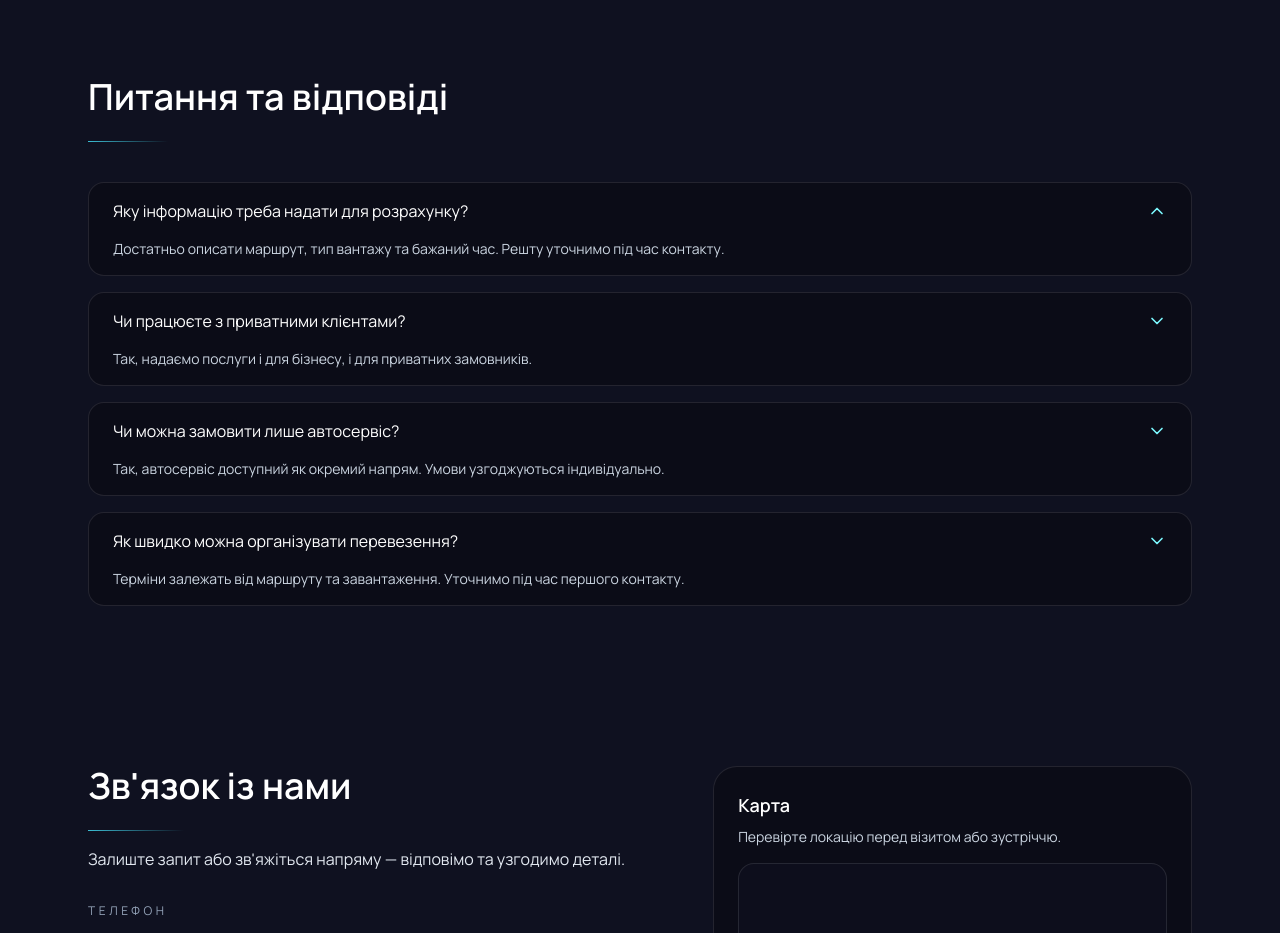
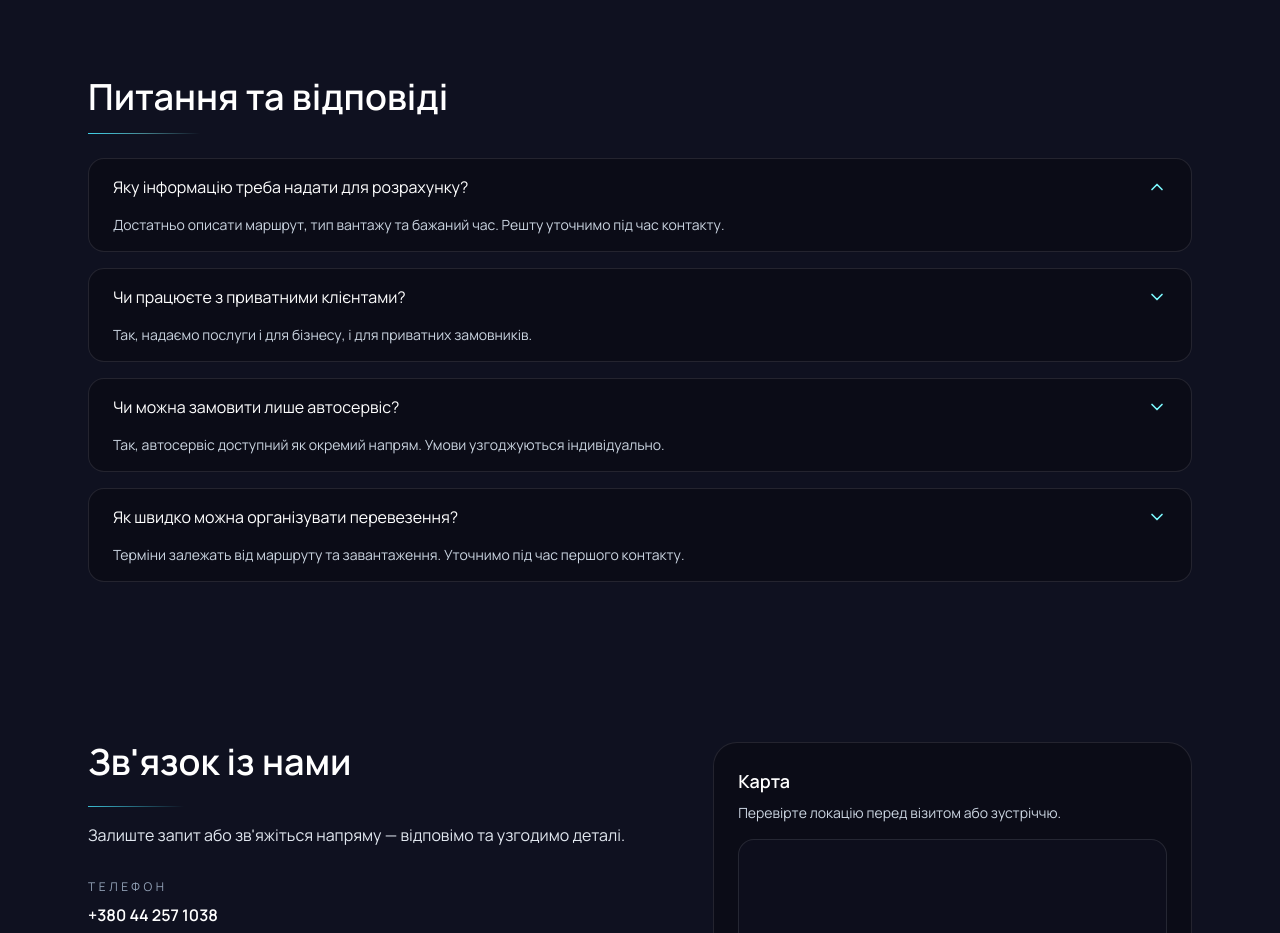
Before and after one commit to fedir-timoshek/Aurora, a Next.js app: page / in a window 1280 px wide. Shown: the part 4120-5053 px from the top of the page. Built offline with nearby package versions, Linux system fonts and the light colour scheme; no server answers; grey boxes are pictures that could not be loaded.

Commit message:
Refine FAQ spacing

```diff
--- a/components/FAQ.tsx
+++ b/components/FAQ.tsx
@@ -15,8 +15,8 @@ const FAQ = () => {
       <PresentHints label="Секція 8: FAQ" />
       <div className="mx-auto w-full max-w-6xl px-6">
         <h2 className="text-3xl font-semibold text-white md:text-4xl">{content.faq.title}</h2>
-        <RevealLine className="mt-6 h-px w-20 bg-gradient-to-r from-neon-400/80 to-transparent" />
-        <StaggerContainer className="mt-10 space-y-4">
+        <RevealLine className="mt-4 h-px w-28 bg-gradient-to-r from-neon-400/90 via-neon-300/50 to-transparent" />
+        <StaggerContainer className="mt-6 space-y-4">
           {content.faq.items.map((item, index) => {
             const isOpen = openIndex === index;
 
--- a/package.json
+++ b/package.json
@@ -1,6 +1,6 @@
 {
   "name": "aurora-auto-landing",
-  "version": "0.2.2",
+  "version": "0.2.3",
   "private": true,
   "scripts": {
     "dev": "next dev",
```
Also changed, not shown: 2 other files (tests, documents, lock files or other folders).
